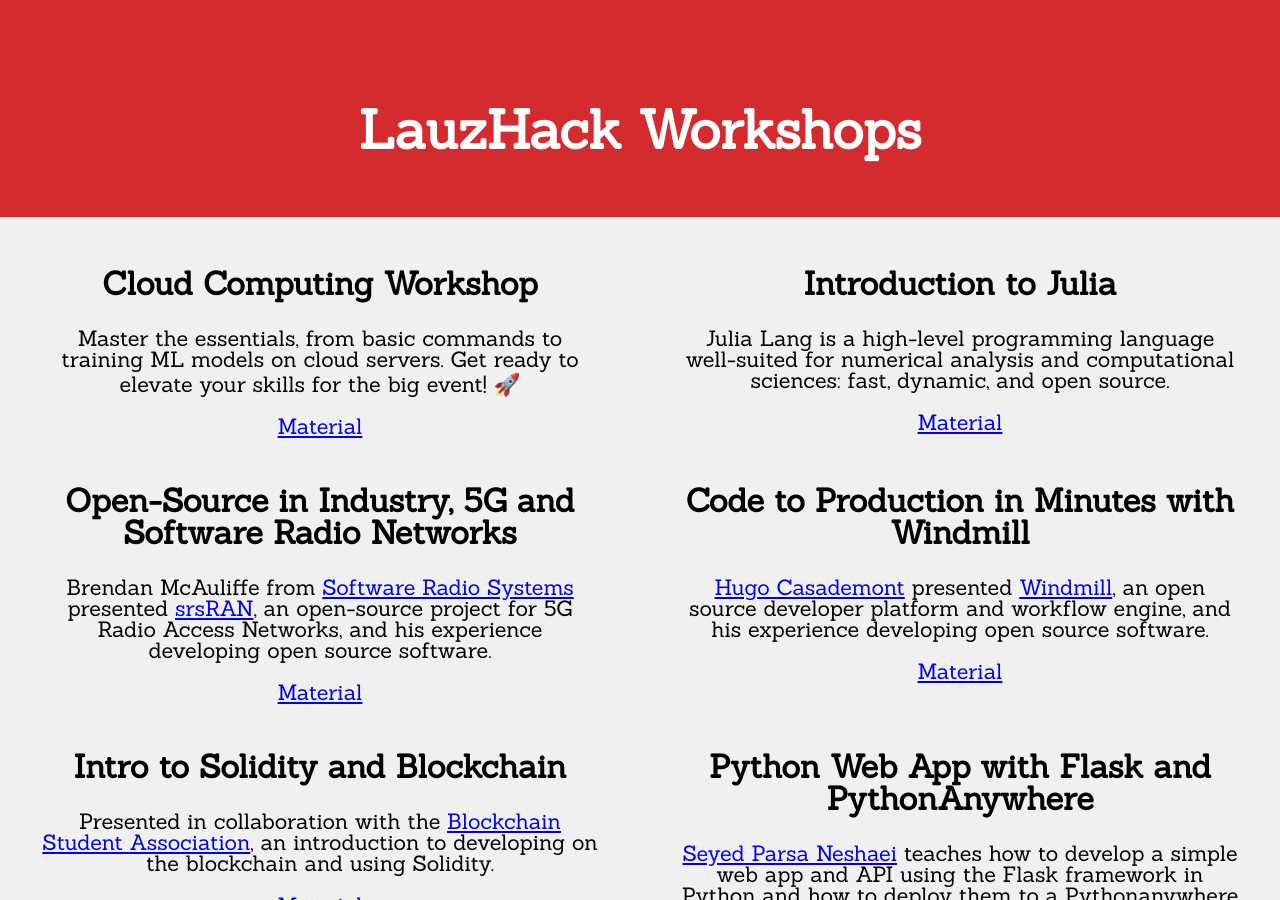
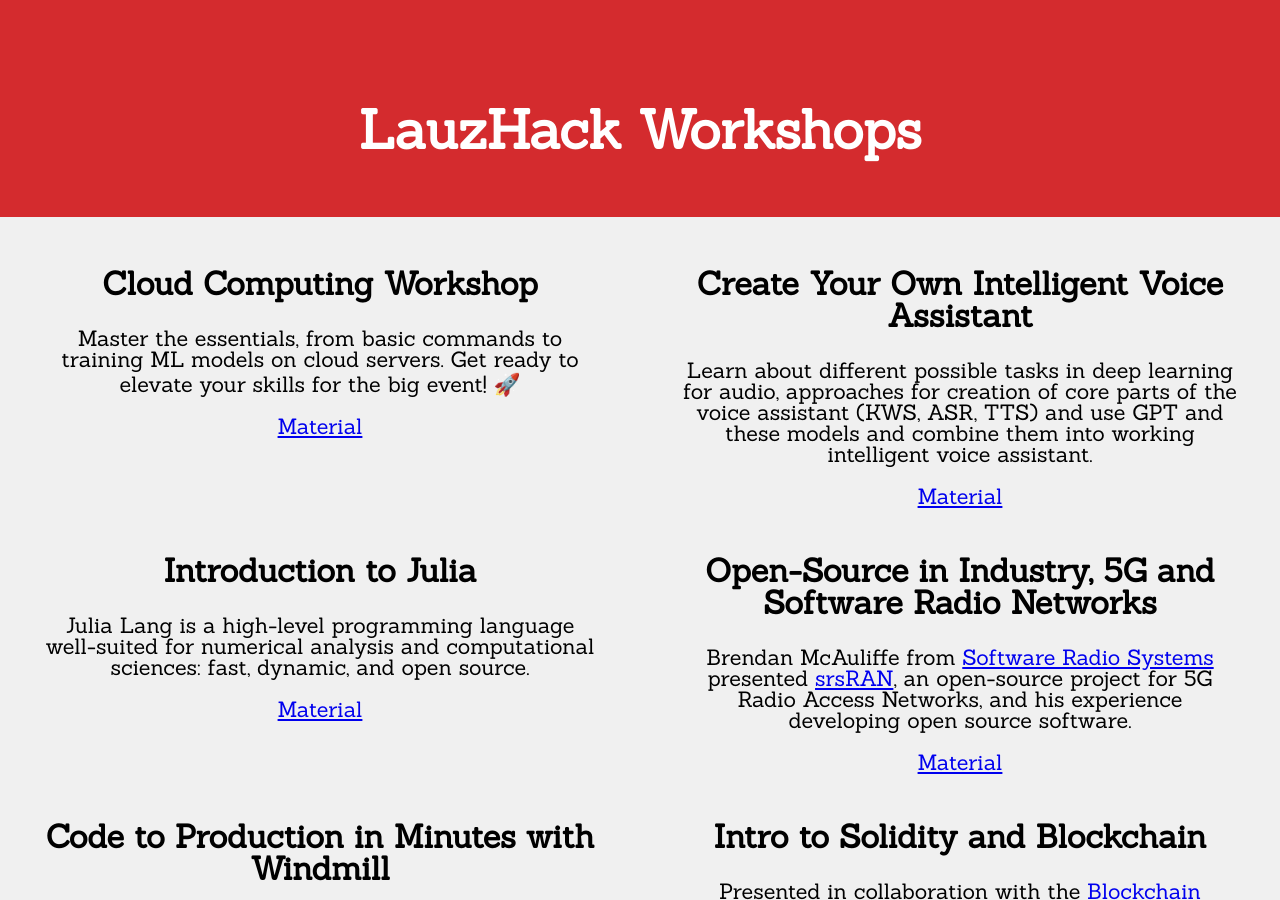
Before and after one commit to LauzHack/LauzHack.github.io, a Jekyll site: the page built from workshops.html, in a window 1280 px wide and 900 px high. Built offline with Jekyll 4.4.1, drawn with Linux system fonts in a browser that asks for light colours.

Commit message:
Added one missing workshop
Probably should doublecheck links and add any other missing workshop

```diff
--- a/_data/workshops.yml
+++ b/_data/workshops.yml
@@ -12,6 +12,11 @@
     description: |-
       Master the essentials, from basic commands to training ML models on cloud servers. Get ready to elevate your skills for the big event! 🚀
     material: https://github.com/LauzHack/cloud-computing-workshop
+
+  Create Your Own Intelligent Voice Assistant:
+    description: |-
+      Learn about different possible tasks in deep learning for audio, approaches for creation of core parts of the voice assistant (KWS, ASR, TTS) and use GPT and these models and combine them into working intelligent voice assistant.
+    material: https://www.youtube.com/watch?v=rK4I-F8Y6pw
 
   Introduction to Julia:
     description: |-
```
